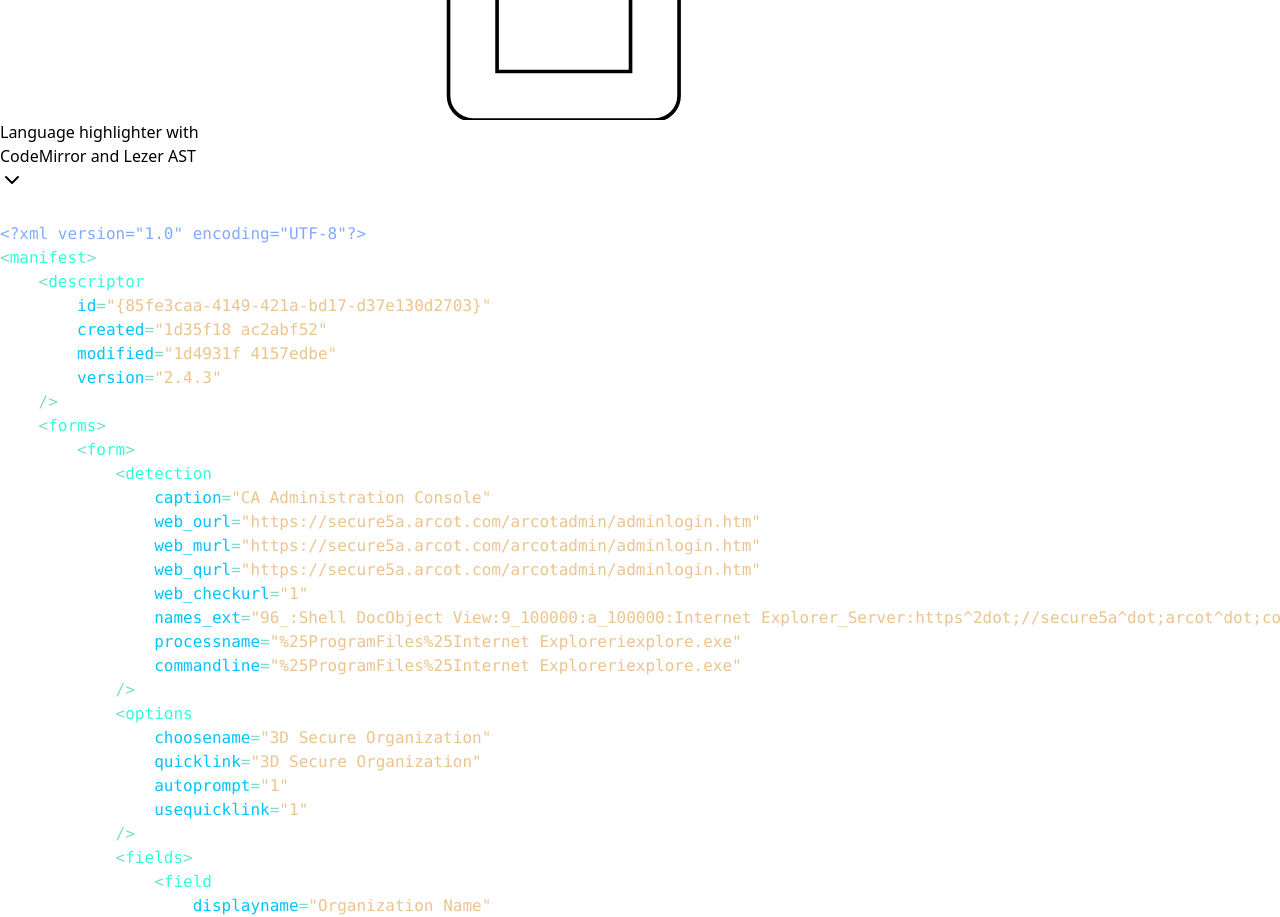
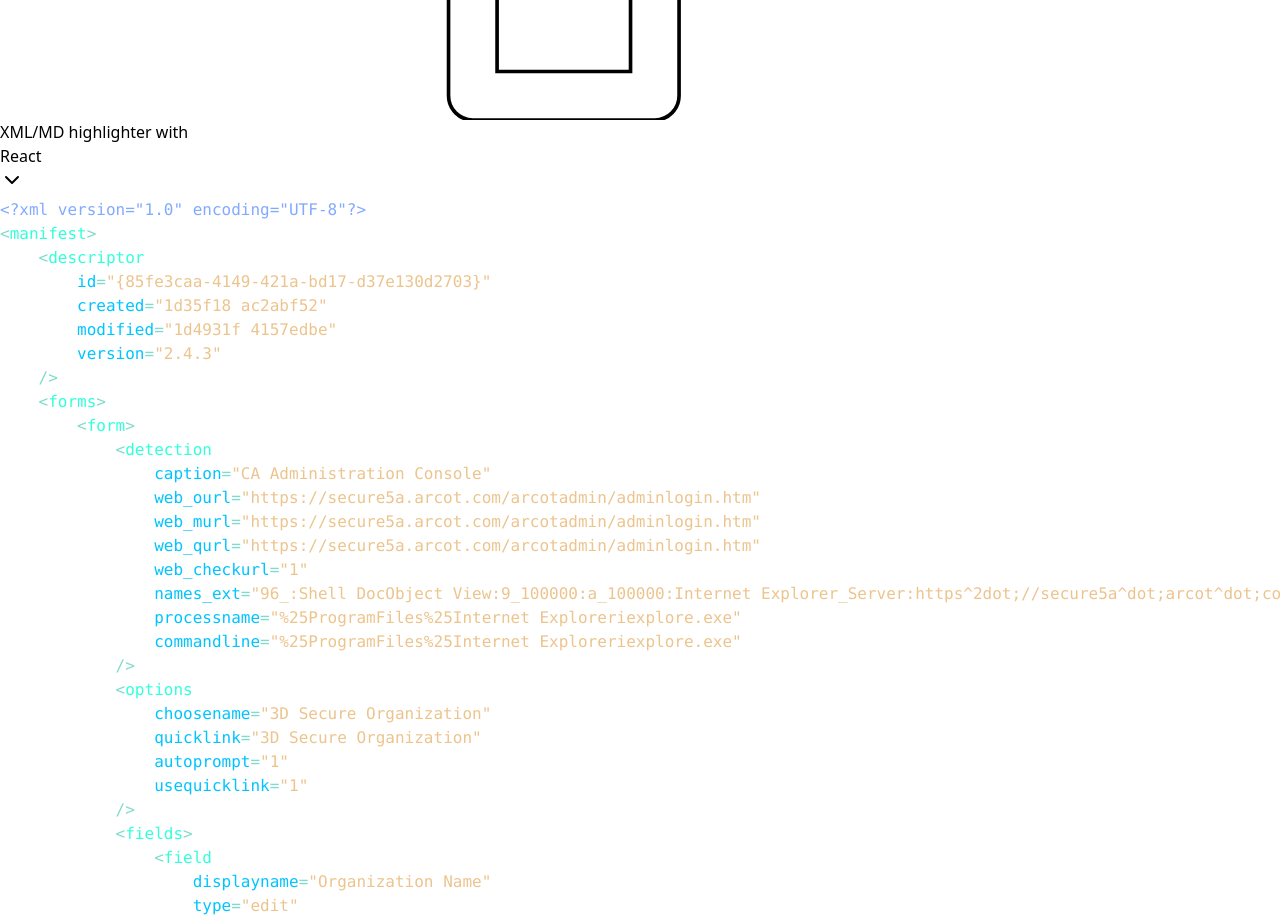
Before and after one commit to maxzz/highlight-xml-md, a React (Vite) app: page / in a window 1280 px wide. Shown: the part 1160-2077 px from the top of the page. Built offline with nearby package versions, Linux system fonts and the light colour scheme.

Commit message:
WIP. prepare github hosting

```diff
--- a/src/components/1-header/index.tsx
+++ b/src/components/1-header/index.tsx
@@ -10,10 +10,10 @@ export function Section0_Header() {
                 </div>
 
                 <div className="text-2xl font-extralight tracking-tighter text-slate-600">
-                    Language highlighter with
+                    XML/MD highlighter with
                 </div>
                 <div className="text-2xl font-extralight tracking-tighter text-blue-600">
-                    CodeMirror and Lezer AST
+                    React
                 </div>
             </div>
 
--- a/src/components/2-main/2-demo/demo-editor/index.tsx
+++ b/src/components/2-main/2-demo/demo-editor/index.tsx
@@ -1,7 +1,7 @@
 import { SyntaxHighlighterXml } from "@/components/ui/SyntaxHighlighterXml";
 
-const CODE_ORG = `
-<?xml version="1.0" encoding="UTF-8"?>
+const CODE_ORG =
+`<?xml version="1.0" encoding="UTF-8"?>
 <manifest>
 	<descriptor
 		id="{85fe3caa-4149-421a-bd17-d37e130d2703}"
@@ -47,7 +47,7 @@ const CODE_ORG = `
 		</form>
 	</forms>
 </manifest>
-`;
+`
 
 export function EditorDemo() {
     return (
```
Also changed, not shown: src/assets/previews/2024-01-11_15-26-57.png (added), 1 other file (tests, documents, lock files or other folders).
